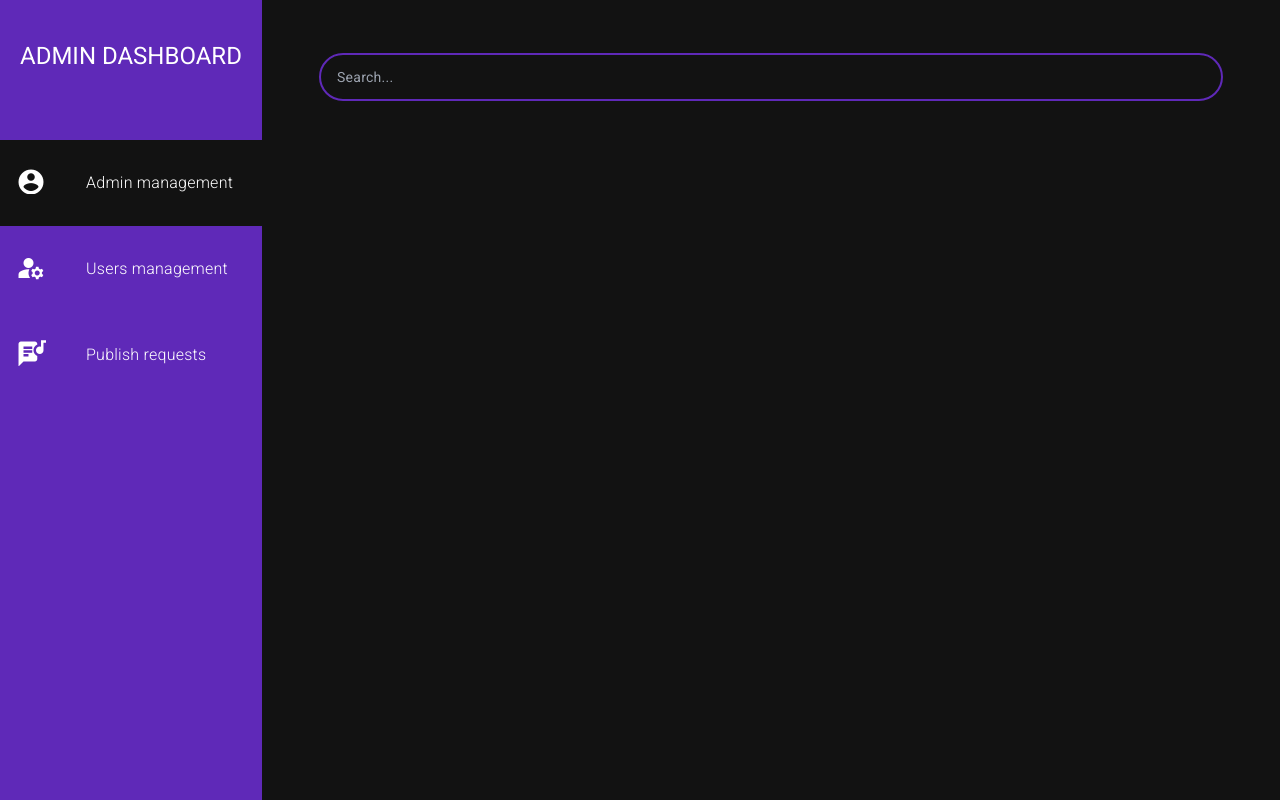
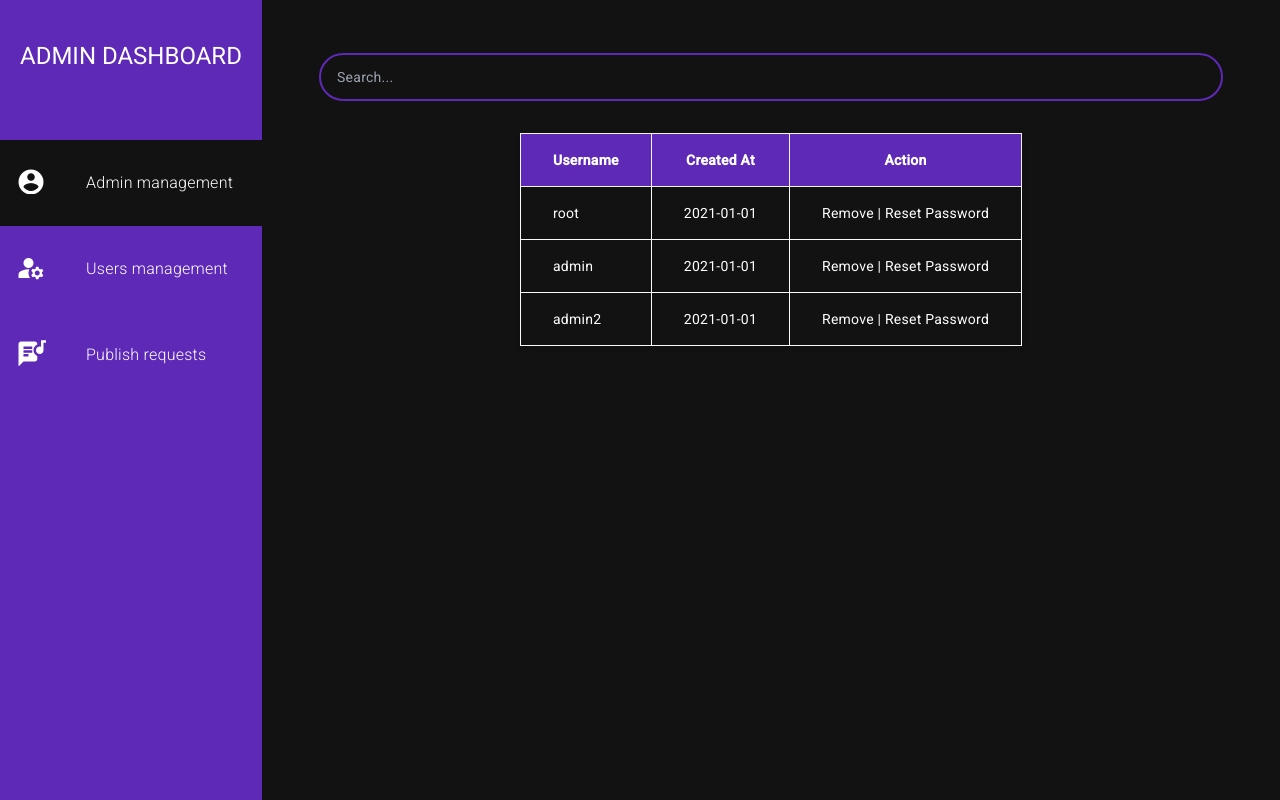
Before and after one commit to ltphat2204/cipherion, an Angular app in the folder src/admin/: page /admin in a window 1280 px wide. Built offline with nearby package versions, Linux system fonts and the light colour scheme.

Commit message:
Add admin users table

```diff
--- a/src/admin/src/app/admin/view/view.component.html
+++ b/src/admin/src/app/admin/view/view.component.html
@@ -1 +1,19 @@
 <app-search></app-search>
+<table class="table-fixed border-collapse border-spacing-4 mx-auto mt-8 caption-top shadow-md">
+    <thead>
+        <tr>
+            <th class="border border-slate-100 px-8 py-4 bg-foreground ">Username</th>
+            <th class="border border-slate-100 px-8 py-4 bg-foreground">Created At</th>
+            <th class="border border-slate-100 px-8 py-4 bg-foreground">Action</th>
+        </tr>
+    </thead>
+    <tbody>
+        @for (item of admins; track $index) {
+            <tr>
+                <td class="border border-slate-50 px-8 py-4">{{item.username}}</td>
+                <td class="border border-slate-50 px-8 py-4">{{item.created_at}}</td>
+                <td class="border border-slate-50 px-8 py-4">Remove | Reset Password</td>
+            </tr>
+        }
+    </tbody>
+</table>
--- a/src/admin/src/app/admin/view/view.component.ts
+++ b/src/admin/src/app/admin/view/view.component.ts
@@ -10,14 +10,9 @@ import { AdminUser, BusinessService } from '../business.service';
   styleUrl: './view.component.css'
 })
 export class AdminViewComponent {
+  admins: AdminUser[] = [];
+
   constructor(private biz: BusinessService) {
-  }
-
-  get adminList() {
-    return this.biz.getAdminList()
-  }
-
-  addAdmin(user: AdminUser) {
-    this.biz.addAdmin(user)
+    this.admins = this.biz.getAdminList();
   }
 }
```
